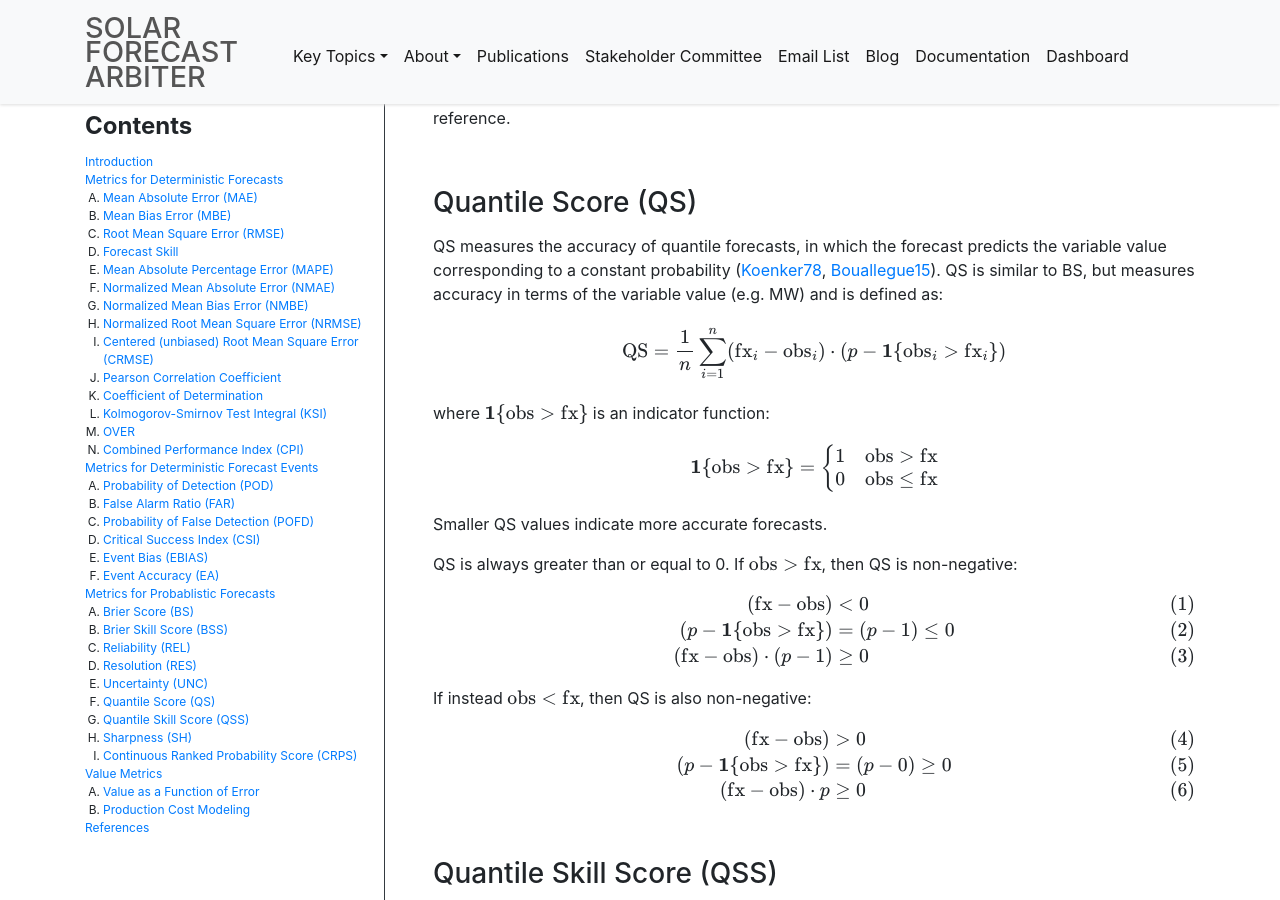
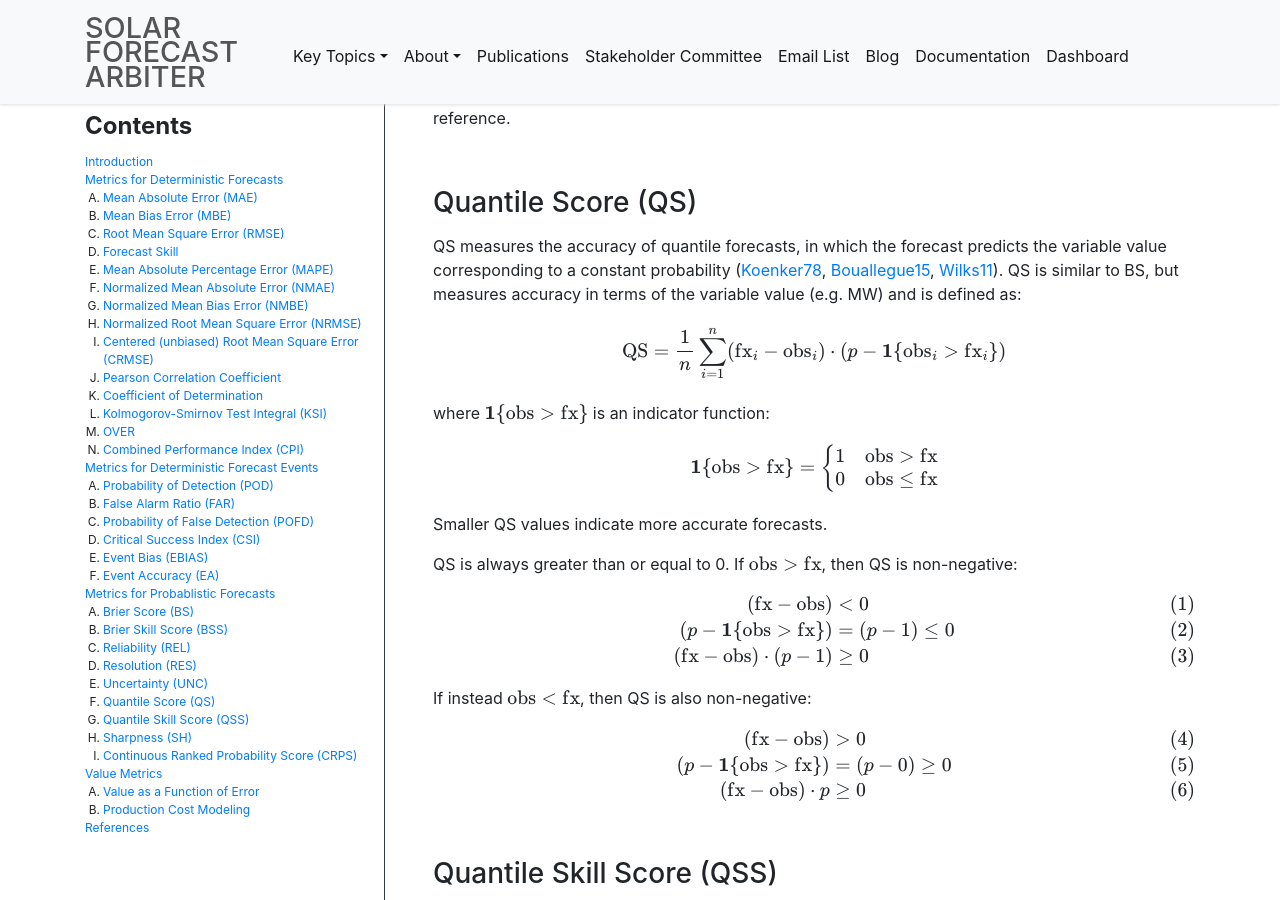
Before and after one commit to SolarArbiter/SolarArbiter.github.io, a Jekyll site: the page built from metrics.md, in a window 1280 px wide and 900 px high, scrolled down 9164 px. Built offline with Jekyll 4.4.1, drawn with Linux system fonts in a browser that asks for light colours; formulas are drawn with MathJax 3.

Commit message:
Cite Wilks in Quantile Score description

```diff
--- a/metrics.md
+++ b/metrics.md
@@ -302,7 +302,7 @@ where $$ \text{BS}_f $$ is the BS of the forecast of interest, and $$ \text{BS}_
 
 ### Quantile Score (QS) {#qs}
 {: .anchor }
-QS measures the accuracy of quantile forecasts, in which the forecast predicts the variable value corresponding to a constant probability ([Koenker78](#ref-koenker78), [Bouallegue15](#ref-bouallegue15)). QS is similar to BS, but measures accuracy in terms of the variable value (e.g. MW) and is defined as:
+QS measures the accuracy of quantile forecasts, in which the forecast predicts the variable value corresponding to a constant probability ([Koenker78](#ref-koenker78), [Bouallegue15](#ref-bouallegue15), [Wilks11](#ref-wilks11)). QS is similar to BS, but measures accuracy in terms of the variable value (e.g. MW) and is defined as:
 
 $$ \text{QS} = \frac{1}{n} \sum_{i=1}^n (\text{fx}_i - \text{obs}_i) \cdot (p - \mathbf{1}\{ \text{obs}_i > \text{fx}_i \}) $$
 
```
